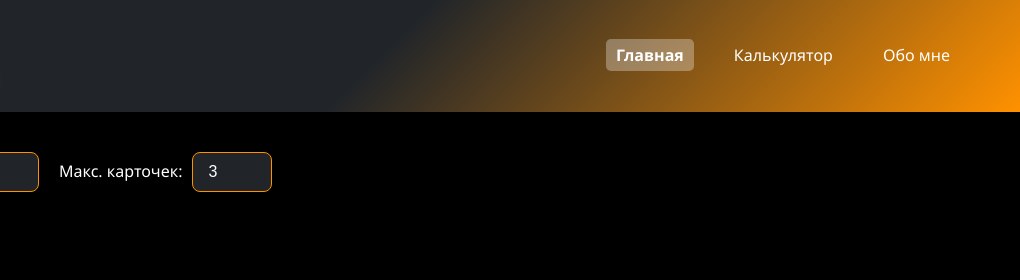
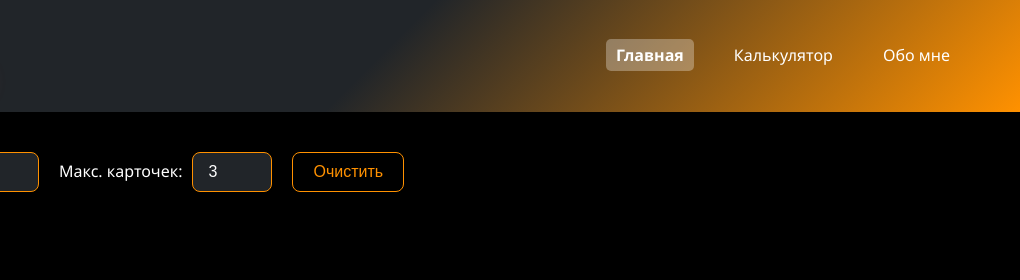
Before and after one commit to DJava2104/iu5ts-64b-psp, a website with bundled scripts: page index.html in a window 1280 px wide. Shown: the top 280 px of the page, 260-1280 px from the left. Built offline with nearby package versions, Linux system fonts and the light colour scheme; files whose address does not match are found by name.

Commit message:
лфб5 вып

```diff
--- a/pages/home/index.js
+++ b/pages/home/index.js
@@ -22,6 +22,7 @@ export class HomePage {
                         <label for="max-cards">Макс. карточек:</label>
                         <input type="number" id="max-cards" class="home-input pagination-input" value="3" min="1" max="50" />
                     </div>
+                    <button id="clear-btn" class="home-btn-clear">Очистить</button>
                 </div>
                 <div id="main-page" class="cards-grid"></div>
             `
@@ -52,9 +53,9 @@ export class HomePage {
             item.title.toLowerCase().includes(filterValue)
         );
 
-        const limited = filtered.slice(0, maxCards);
+        const items = filtered.slice(0, maxCards);
 
-        limited.forEach((item) => {
+        items.forEach((item) => {
             const productCard = new ProductCardComponent(this.pageRoot);
             productCard.render(item, this.clickCard.bind(this));
         });
@@ -73,6 +74,12 @@ export class HomePage {
             this.renderData();
         });
 
+        document.getElementById('clear-btn').addEventListener('click', () => {
+            document.getElementById('filter-title').value = '';
+            document.getElementById('max-cards').value = '3';
+            this.renderData();
+        });
+
         this.getData();
     }
 }
--- a/style.css
+++ b/style.css
@@ -127,6 +127,22 @@ body {
 
 .pagination-input {
   width: 80px;
+}
+
+.home-btn-clear {
+  padding: 10px 20px;
+  border: 1px solid #ff9100;
+  border-radius: 8px;
+  background: transparent;
+  color: #ff9100;
+  font-size: 1rem;
+  cursor: pointer;
+  transition: all 0.3s ease;
+}
+
+.home-btn-clear:hover {
+  background: #ff9100;
+  color: #000000;
 }
 
 /* ========== КАРТОЧКИ НА ГЛАВНОЙ ========== */
```
